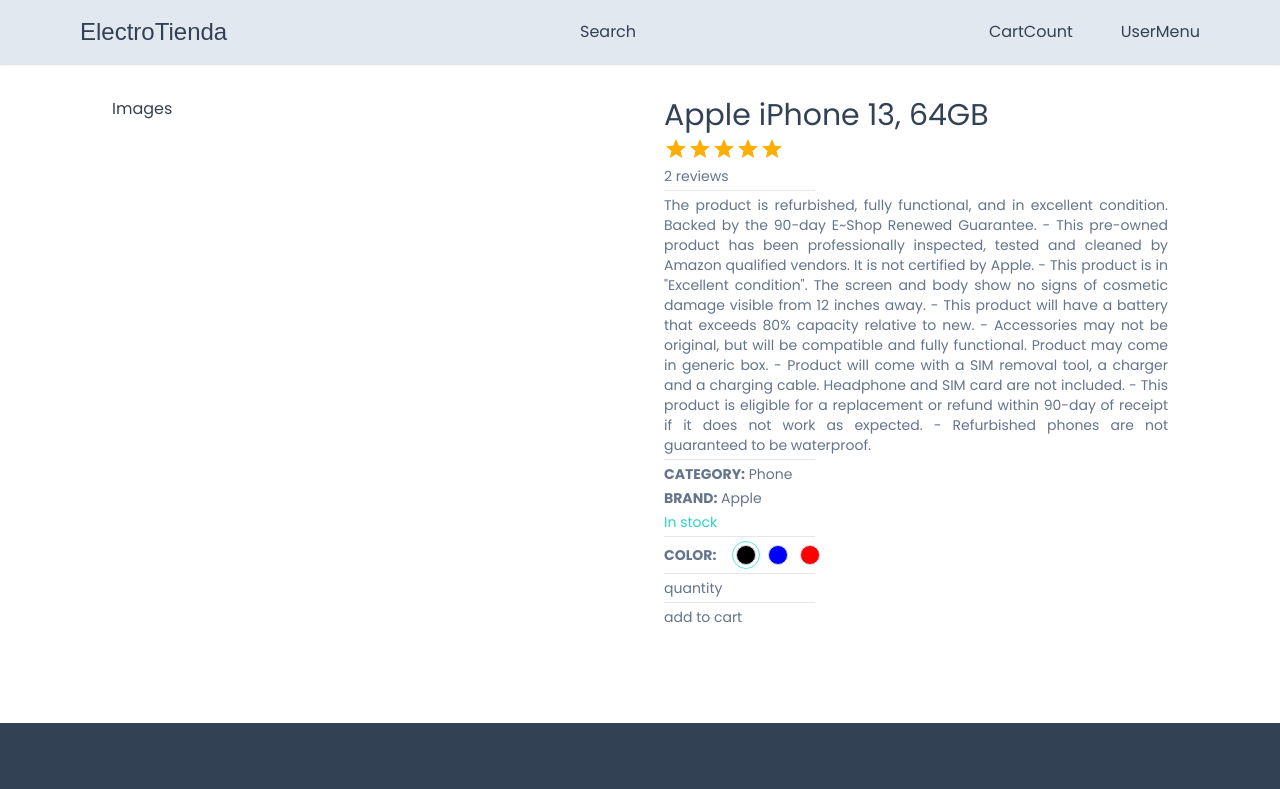
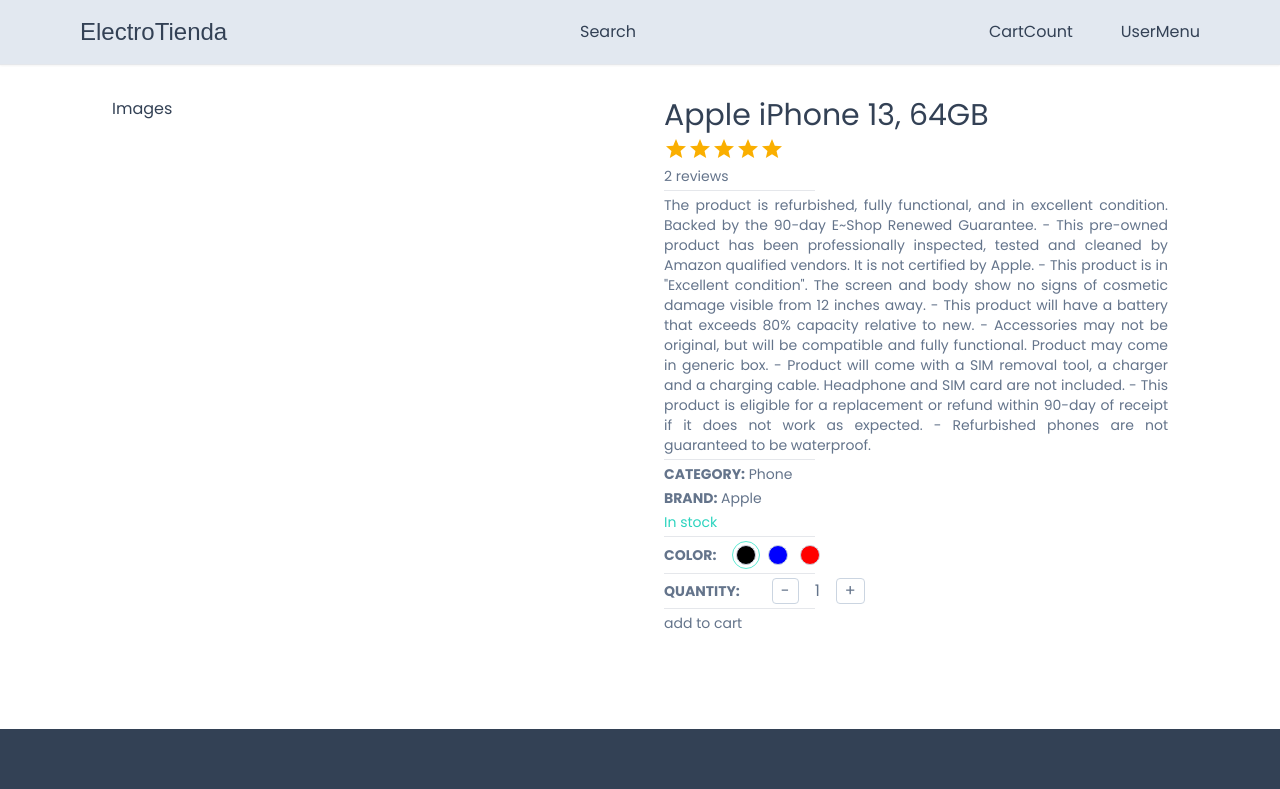
Before and after one commit to agt1984/Ecommerce, a Next.js app: page /product/1 in a window 1280 px wide. Shown: the top 789 px of the page. Built offline with nearby package versions, Linux system fonts and the light colour scheme; a web font is replaced by a local one.

Commit message:
set Quantity prop created and functional

```diff
--- /dev/null
+++ b/app/components/products/SetQuantity.tsx
@@ -0,0 +1,37 @@
+"use client"
+
+import { CartProductType } from "@/app/product/[productId]/ProductDetails";
+
+//metodo usual en typescript
+interface SetQtyProps {
+    cartCounter?: boolean;
+    cartProduct: CartProductType;
+    handleQtyIncrease: () => void;
+    handleQtyDecrease: () => void;
+}
+
+const btnStyles = "border-[1.2px] border-slate-300 px-2 rounded";
+
+const SetQuantity: React.FC<SetQtyProps> = ({
+    cartCounter,
+    cartProduct,
+    handleQtyIncrease,
+    handleQtyDecrease,
+}) => {
+    return (
+      <div className="flex gap-8 items-center">
+        {cartCounter ? null : <div className="font-semibold">QUANTITY:</div>}
+        <div className="flex gap-4 items-center text-base">
+          <button onClick={handleQtyDecrease} className={btnStyles}>
+            -
+          </button>
+          <div>{cartProduct.quantity}</div>
+          <button onClick={handleQtyIncrease} className={btnStyles}>
+            +
+          </button>
+        </div>
+      </div>
+    );
+};
+
+export default SetQuantity;
--- a/app/product/[productId]/ProductDetails.tsx
+++ b/app/product/[productId]/ProductDetails.tsx
@@ -3,6 +3,7 @@
 
 import { Rating } from "@mui/material";
 import SetColor from '@/app/components/products/SetColor';
+import SetQuantity from '@/app/components/products/SetQuantity';
 
 interface ProductDetailsProps{
     product: any
@@ -55,6 +56,36 @@
   })
 }, [cartProduct.selectedImg])
 
+const handleQtyIncrease = useCallback(() => {
+  /*
+  setCartProduct((prev) => {
+    return { ...prev, quantity: ++prev.quantity };
+  });
+  */
+  if (cartProduct.quantity === 99) {
+    return;
+  }
+  //esta forma funcina mejor
+  setCartProduct((prev) => {
+    return { ...prev, quantity: prev.quantity + 1 };
+  });
+}, [cartProduct]);
+
+const handleQtyDecrease = useCallback(() => {
+  /*
+  setCartProduct((prev) => {
+    return { ...prev, quantity: --prev.quantity };
+  });
+  */
+  if (cartProduct.quantity === 1) {
+    return;
+  }
+  //esta forma funciona mejor
+  setCartProduct((prev) => {
+    return { ...prev, quantity: prev.quantity - 1 };
+  });
+}, [cartProduct]);
+
     return (
       <div className="grid grid-cols-1 md:grid-cols-2 gap-12">
         <div>Images</div>
@@ -85,7 +116,11 @@
             handleColorSelect={handleColorSelect}
           />
           <Horizontal />
-          <div>quantity</div>
+          <SetQuantity
+            cartProduct={cartProduct}
+            handleQtyIncrease={handleQtyIncrease}
+            handleQtyDecrease={handleQtyDecrease}
+          />
           <Horizontal />
           <div>add to cart</div>
         </div>
```
Lines whose indentation alone changed are shown as unchanged.
